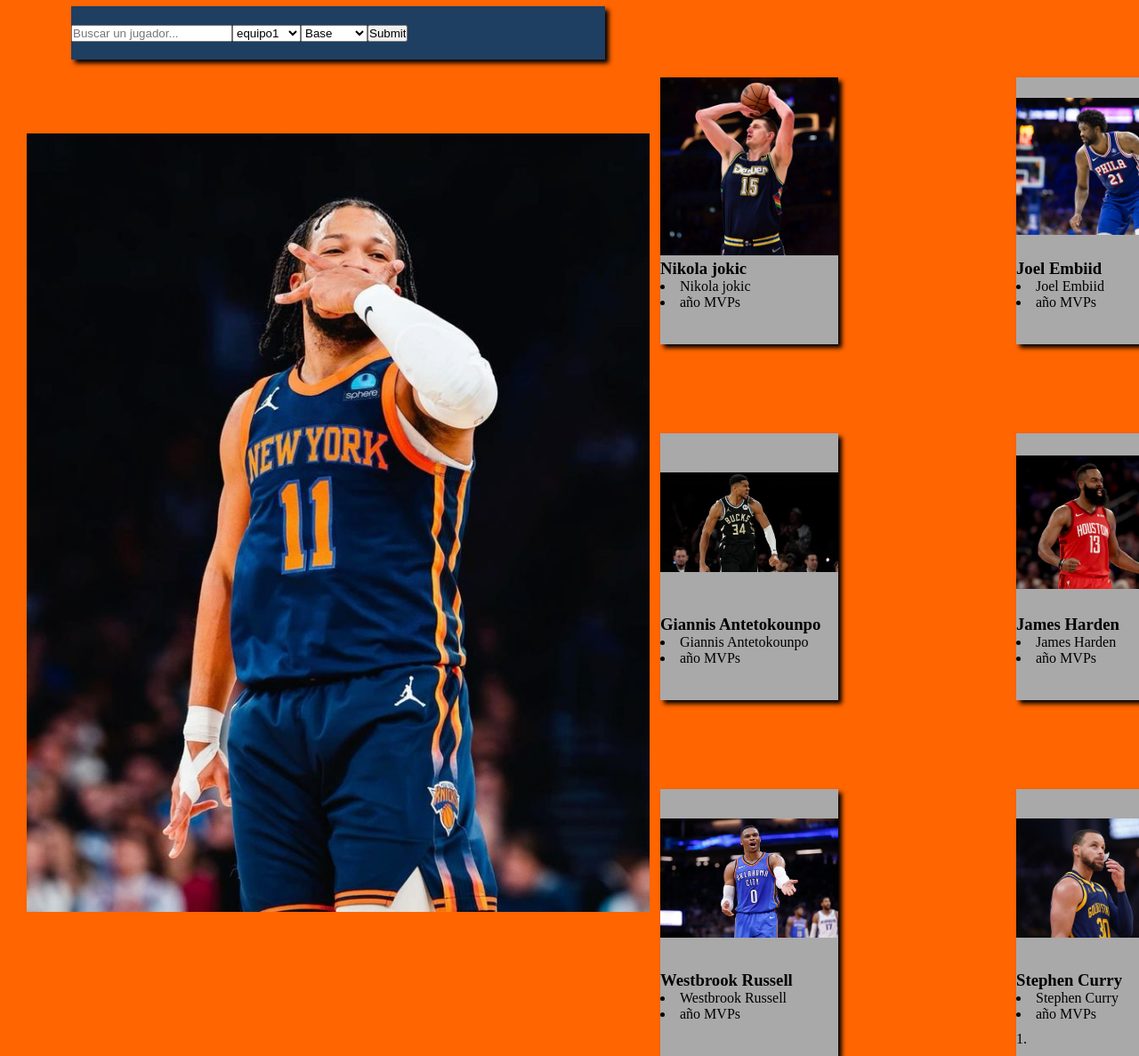
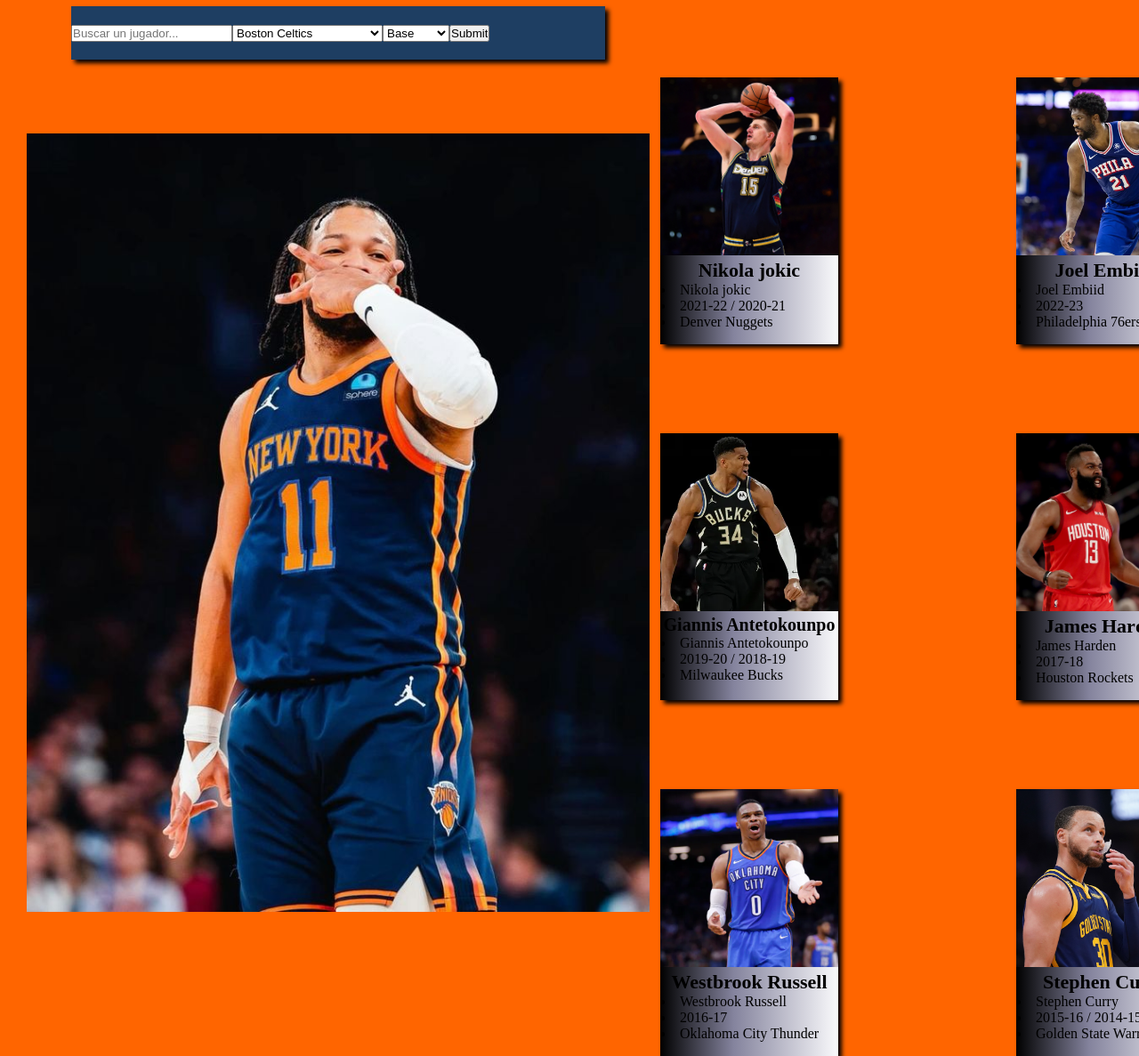
Before and after one commit to Abrahams0602/Pre-entrega-2, a website: page pages/jugadores.html in a window 1280 px wide. Shown: the part 113-1300 px from the top of the page at 89% size. Drawn offline with Linux system fonts and the light colour scheme.

Commit message:
agregamos animaciones a las cards

```diff
--- a/pages/jugadores.html
+++ b/pages/jugadores.html
@@ -36,36 +36,36 @@
             <label for="jugadores"></label>                                                 <!--BUSCAR jUGADOR-->
             <input type="text" id="jugadores" name="jugadores" required placeholder= "Buscar un jugador...">
             <select name="jugadorPorEquipo" id="jugadorPorEquipo">                   <!--OPCIONES DEPLEGABLES FJUGADOR POR EQUIPO-->
-                <option value="">equipo1</option>
-                <option value="">equipo2</option>
-                <option value="">equipo3</option>
-                <option value="">equipo4</option>
-                <option value="">equipo5</option>
-                <option value="">equipo6</option>
-                <option value="">equipo7</option>
-                <option value="">equipo8</option>
-                <option value="">equipo9</option>
-                <option value="">equipo10</option>
-                <option value="">equipo11</option>
-                <option value="">equipo12</option>
-                <option value="">equipo13</option>
-                <option value="">equipo14</option>
-                <option value="">equipo15</option>
-                <option value="">equipo16</option>
-                <option value="">equipo17</option>
-                <option value="">equipo18</option>
-                <option value="">equipo19</option>
-                <option value="">equipo20</option>
-                <option value="">equipo21</option>
-                <option value="">equipo22</option>
-                <option value="">equipo23</option>
-                <option value="">equipo24</option>
-                <option value="">equipo25</option>
-                <option value="">equipo26</option>
-                <option value="">equipo27</option>
-                <option value="">equipo28</option>
-                <option value="">equipo29</option>
-                <option value="">equipo30</option>
+                <option value="">Boston Celtics</option>
+                <option value="">New Jersey Nets</option>
+                <option value="">New York Knicks</option>
+                <option value="">Philadelphia 76ers</option>
+                <option value="">Toronto Raptors</option>
+                <option value="">Chicago Bulls</option>
+                <option value="">Cleveland Cavaliers</option>
+                <option value="">Detroit Pistons</option>
+                <option value="">Indiana Pacers</option>
+                <option value="">Milwaukee Bucks</option>
+                <option value="">Atlanta Hawks</option>
+                <option value="">Charlotte Hornets</option>
+                <option value="">Miami Heat</option>
+                <option value="">Orlando Magic</option>
+                <option value="">Washington Wizards</option>
+                <option value="">Denver Nuggets</option>
+                <option value="">Minnesota Timberwolves</option>
+                <option value="">Oklahoma City Thunder</option>
+                <option value="">Portland Trail Blazers</option>
+                <option value="">Utah Jazz</option>
+                <option value="">Golden State Warriors</option>
+                <option value="">Los Angeles Clippers</option>
+                <option value="">Los Angeles Lakers</option>
+                <option value="">Phoenix Suns</option>
+                <option value="">Sacramento Kings</option>
+                <option value="">Dallas Mavericks</option>
+                <option value="">Houston Rockets</option>
+                <option value="">Memphis Grizzlies</option>
+                <option value="">New Orleans Pelicans</option>
+                <option value="">San Antonio Spurs</option>
             </select>
             <select name="jugadorPorPosicion" id="jugadorPorPosicion">                          <!--OPCIONES DESPLEGABLES JUGADOR POR POSICION-->
                 <option value="">Base</option>
@@ -88,7 +88,8 @@
                     <h3>Nikola jokic</h3>
                     <ul>
                         <li>Nikola jokic</li>
-                        <li>año MVPs</li>
+                        <li>2021-22 / 2020-21</li>
+                        <li>Denver Nuggets</li>
                     </ul>
                 </article>
             </div>
@@ -98,7 +99,8 @@
                     <h3>Joel Embiid</h3>
                     <ul>
                         <li>Joel Embiid</li>
-                        <li>año MVPs</li>
+                        <li>2022-23</li>
+                        <li>Philadelphia 76ers</li>
                     </ul>
                 </article>
             </div>
@@ -108,7 +110,8 @@
                     <h3>Giannis Antetokounpo</h3>
                     <ul>
                         <li>Giannis Antetokounpo</li>
-                        <li>año MVPs</li>
+                        <li>2019-20 / 2018-19 </li>
+                        <li>Milwaukee Bucks</li>
                     </ul>
                 </article>
             </div>
@@ -118,7 +121,8 @@
                     <h3>James Harden</h3>
                     <ul>
                         <li>James Harden</li>
-                        <li>año MVPs</li>
+                        <li>2017-18</li>
+                        <li>Houston Rockets</li>
                     </ul>
                 </article>
             </div>
@@ -128,7 +132,8 @@
                     <h3>Westbrook Russell</h3>
                     <ul>
                         <li>Westbrook Russell</li>
-                        <li>año MVPs</li>
+                        <li>2016-17</li>
+                        <li> Oklahoma City Thunder </li>
                     </ul>
                 </article>
             </div>
@@ -138,9 +143,10 @@
                     <h3>Stephen Curry</h3>
                     <ul>
                         <li>Stephen Curry</li>
-                        <li>año MVPs</li>
+                        <li>2015-16 / 2014-15</li>
+                        <li>Golden State Warriors</li>
                     </ul>
-                </article><li></li>
+                </article>
             </div>
         </section>
 
--- a/scss/components/_cards.scss
+++ b/scss/components/_cards.scss
@@ -1,38 +1,44 @@
 .carta-Jugadores1{
 
     @include cards;
+    background: rgb(0,0,0);
+    background: linear-gradient(90deg, rgba(0,0,0,1) 0%, rgba(132,131,157,1) 41%, rgba(250,250,252,1) 100%);
     &:hover{
         filter: drop-shadow(2px 2px 5px blue);
+        transform: scale(1.3);
         }
 
         img{
             width: 200px;
             height: 200px;
             object-fit: contain;
-
+    }
         h3{
             font-size: 22px;
             text-align: center;
-                }
-
+            color: rgb(0, 0, 0);
             }
 
 }
 .carta-Jugadores2{
 
     @include cards;
+    background: rgb(0,0,0);
+    background: linear-gradient(90deg, rgba(0,0,0,1) 0%, rgba(132,131,157,1) 41%, rgba(250,250,252,1) 100%);
     &:hover{
         filter: drop-shadow(2px 2px 5px blue);
+        transform: scale(1.3);
         }
 
         img{
             width: 200px;
             height: 200px;
-            object-fit: contain;
+            object-fit: cover;
+    }
         h3{
             font-size: 22px;
             text-align: center;
-                }
+            color: rgb(0, 0, 0);
             }
 
 
@@ -40,75 +46,90 @@
 }.carta-Jugadores3{
 
     @include cards;
+    background: rgb(0,0,0);
+    background: linear-gradient(90deg, rgba(0,0,0,1) 0%, rgba(132,131,157,1) 41%, rgba(250,250,252,1) 100%);
     &:hover{
         filter: drop-shadow(2px 2px 5px blue);
+        transform: scale(1.3);
         }
 
         img{
             width: 200px;
             height: 200px;
-            object-fit: contain;
+            object-fit: cover;
 
+    }
         h3{
-                font-size: 22px;
+            font-size: 20px;
             text-align: center;
-                }
-
+            color: rgb(0, 0, 0);
             }
 
 }.carta-Jugadores4{
 
     @include cards;
+    background: rgb(0,0,0);
+    background: linear-gradient(90deg, rgba(0,0,0,1) 0%, rgba(132,131,157,1) 41%, rgba(250,250,252,1) 100%);
 
     &:hover{
         filter: drop-shadow(2px 2px 5px blue);
+        transform: scale(1.3);
         }
 
         img{
         width: 200px;
         height: 200px;
-        object-fit: contain;
+        object-fit: cover;
+    }
 
         h3{
             font-size: 22px;
             text-align: center;
-            }
+            color: rgb(0, 0, 0);
             }
 
 }.carta-Jugadores5{
 
     @include cards;
+    background: rgb(0,0,0);
+    background: linear-gradient(90deg, rgba(0,0,0,1) 0%, rgba(132,131,157,1) 41%, rgba(250,250,252,1) 100%);
     &:hover{
         filter: drop-shadow(2px 2px 5px blue);
+        transform: scale(1.3);
         }
 
         img{
             width: 200px;
             height: 200px;
-            object-fit: contain;
-
+            object-fit: cover;
+    }
         h3{
             font-size: 22px;
             text-align: center;
-                }
+            color: rgb(0, 0, 0);
             }
 
 }.carta-Jugadores6{
 
     @include cards;
-    &:hover{
+    background: rgb(2,0,36);
+    background: rgb(0,0,0);
+    background: linear-gradient(90deg, rgba(0,0,0,1) 0%, rgba(132,131,157,1) 41%, rgba(250,250,252,1) 100%);    &:hover{
         filter: drop-shadow(2px 2px 5px blue);
+        transform: scale(1.3);
         }
 
         img{
             width: 200px;
             height: 200px;
-            object-fit: contain;
+            object-fit: cover;
+    }
+
         h3{
             font-size: 22px;
             text-align: center;
+            color: rgb(0, 0, 0);
             }
 
-    }
 
 }
--- a/scss/layout/_sections.scss
+++ b/scss/layout/_sections.scss
@@ -13,15 +13,16 @@
     background-color: rgb(255, 101, 0);
     margin-bottom: 20px;
     margin-top: 20px;
-    font-family: "Passion One", serif
+    font-family: "Passion One", serif;
+
 }
 
 .sectionHighlights{
     display: flex;
     color: rgb(248, 252, 255);
-    -webkit-text-stroke: 1px black;
+    -webkit-text-stroke: 1px rgb(11, 4, 4);
     background-color: rgb(255, 101, 0);
-    font-family: "Passion One", serif
+    font-family: "Passion One", serif;
 
 }
 
```
Also changed, not shown: index.html (+1 -2 lines), pages/ligaArg.html (+9 -1 lines), css/style.css, 1 other file. Lines whose indentation alone changed are shown as unchanged.
